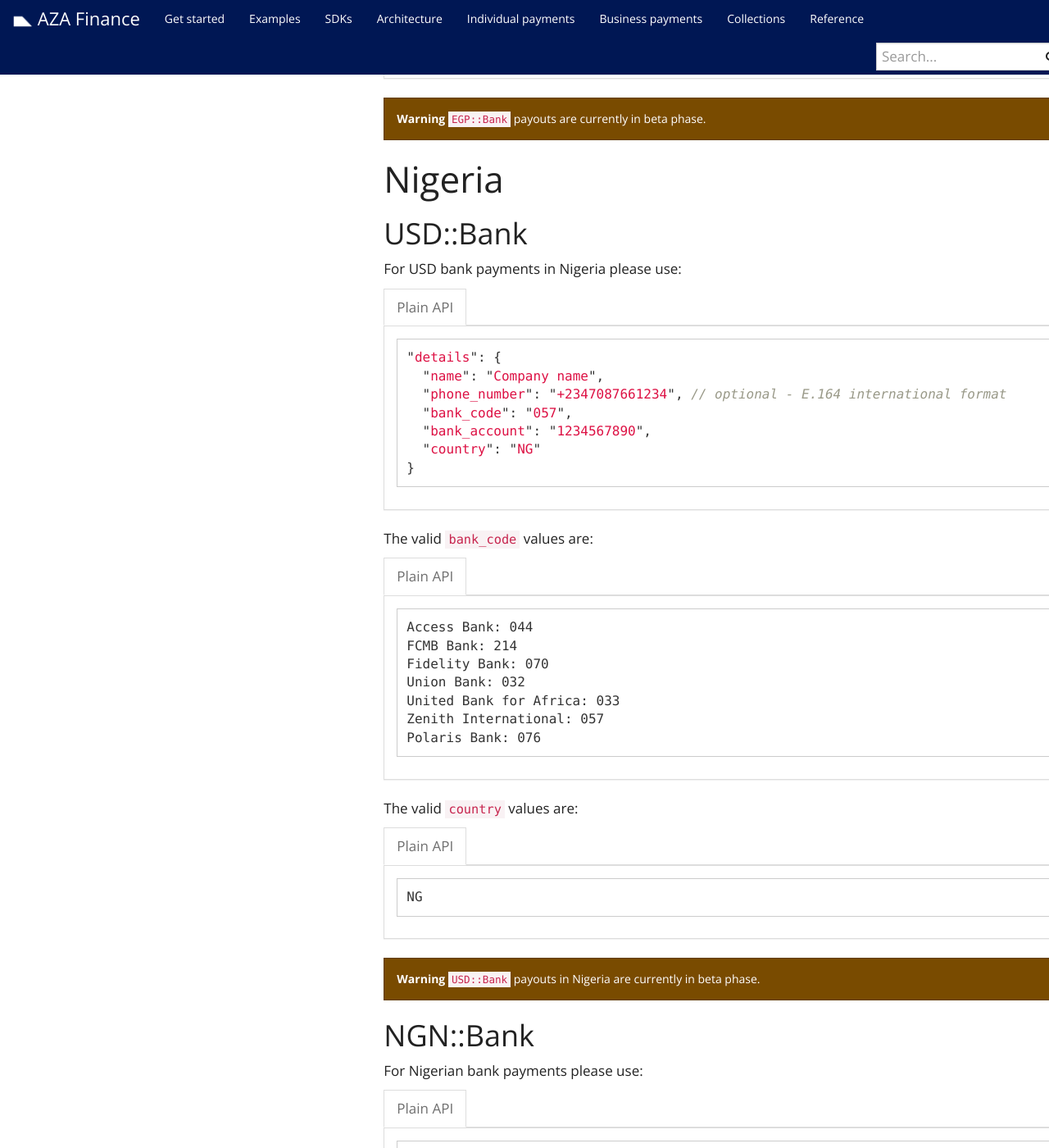
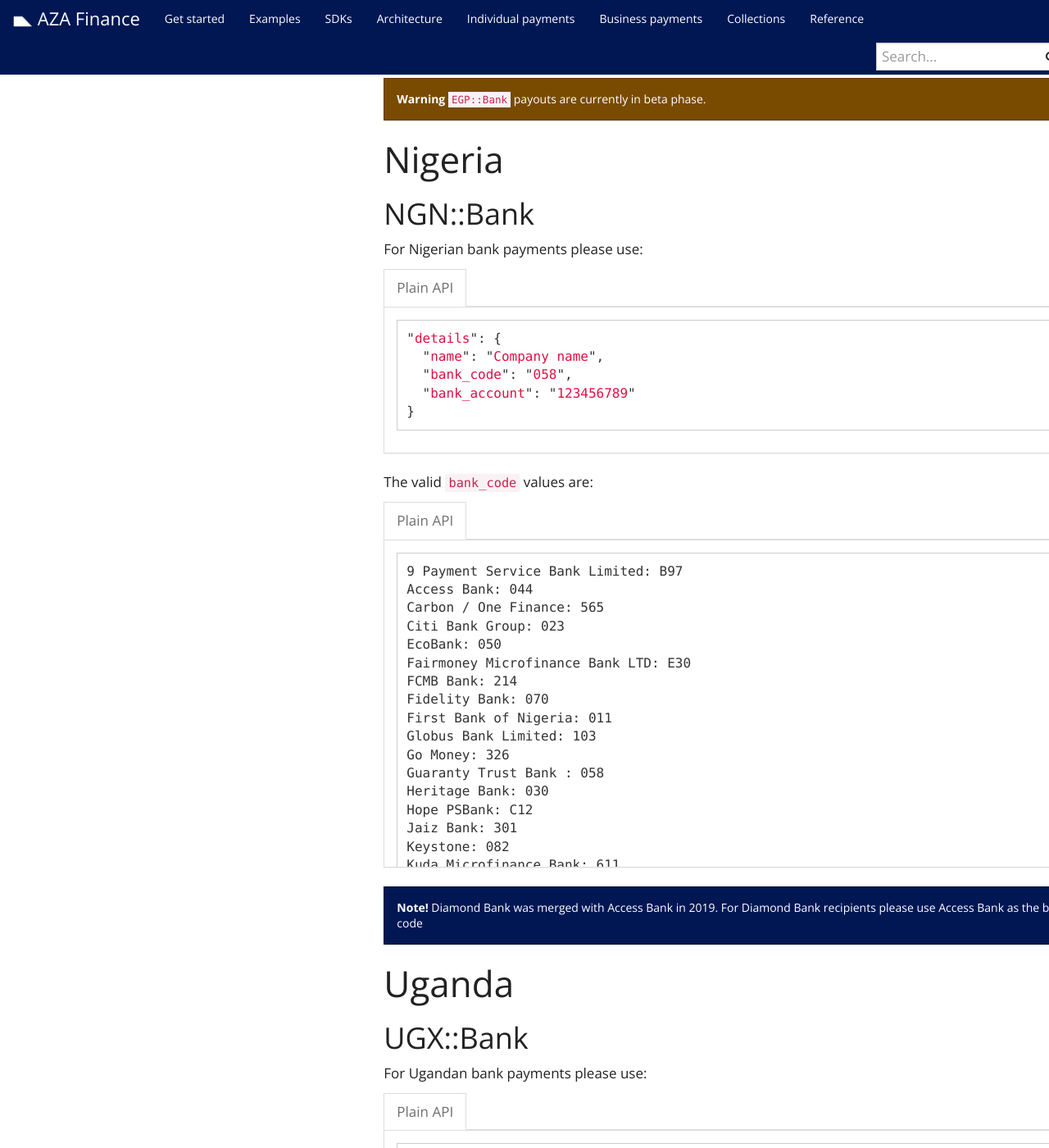
Before and after one commit to transferzero/api-documentation, a Jekyll site: the page built from _docs/business-payments.md, in a window 1280 px wide and 1400 px high, scrolled down 17102 px. Shown: the whole window at 82% size. Built offline with Jekyll 4.4.1, drawn with Linux system fonts in a browser that asks for light colours; nearby versions of some CDN libraries; comment, search, counter and statistics services are not loaded.

Commit message:
BTA-13285 Remove USD::Bank Nigeria

````diff
--- a/_docs/business-payments.md
+++ b/_docs/business-payments.md
@@ -453,8 +453,6 @@
 
 # Nigeria
 
-{% include corridors/usd-bank.md recipient_type='business' %}
-
 {% include corridors/ngn-bank.md recipient_type='business' %}
 
 # Uganda
--- a/_includes/corridors/usd-bank.md
+++ /dev/null
@@ -1,55 +0,0 @@
-{% include corridors/recipient_name.md %}
-
-## USD::Bank
-
-For USD bank payments in Nigeria please use:
-
-{% capture data-raw %}
-```javascript
-"details": {
-  {{ recipient_name }},
-  "phone_number": "+2347087661234", // optional - E.164 international format
-  "bank_code": "057",
-  "bank_account": "1234567890",
-  "country": "NG"
-}
-```
-{% endcapture %}
-
-{% include language-tabbar.html prefix="usd-bank-details" raw=data-raw %}
-
-The valid `bank_code` values are:
-
-{% capture data-raw %}
-```
-Access Bank: 044
-FCMB Bank: 214
-Fidelity Bank: 070
-Union Bank: 032
-United Bank for Africa: 033
-Zenith International: 057
-Polaris Bank: 076
-```
-{% endcapture %}
-
-{% include language-tabbar.html prefix="usd-bank-details" raw=data-raw %}
-
-The valid `country` values are:
-
-{% capture data-raw %}
-```
-NG
-```
-{% endcapture %}
-
-{% include language-tabbar.html prefix="usd-bank-countries" raw=data-raw %}
-
-{% if include.recipient_type == 'individual' %}
-All individual senders trying to create Nigerian USD bank or cash payouts need to have the following details present:
-
-- `"birth_date" => "1993-07-23"`
-{% endif %}
-
-<div class="alert alert-warning" markdown="1">
-**Warning** `USD::Bank` payouts in Nigeria are currently in beta phase.
-</div>
````
Also changed, not shown: _docs/individual-payments.md (+0 -2 lines).
